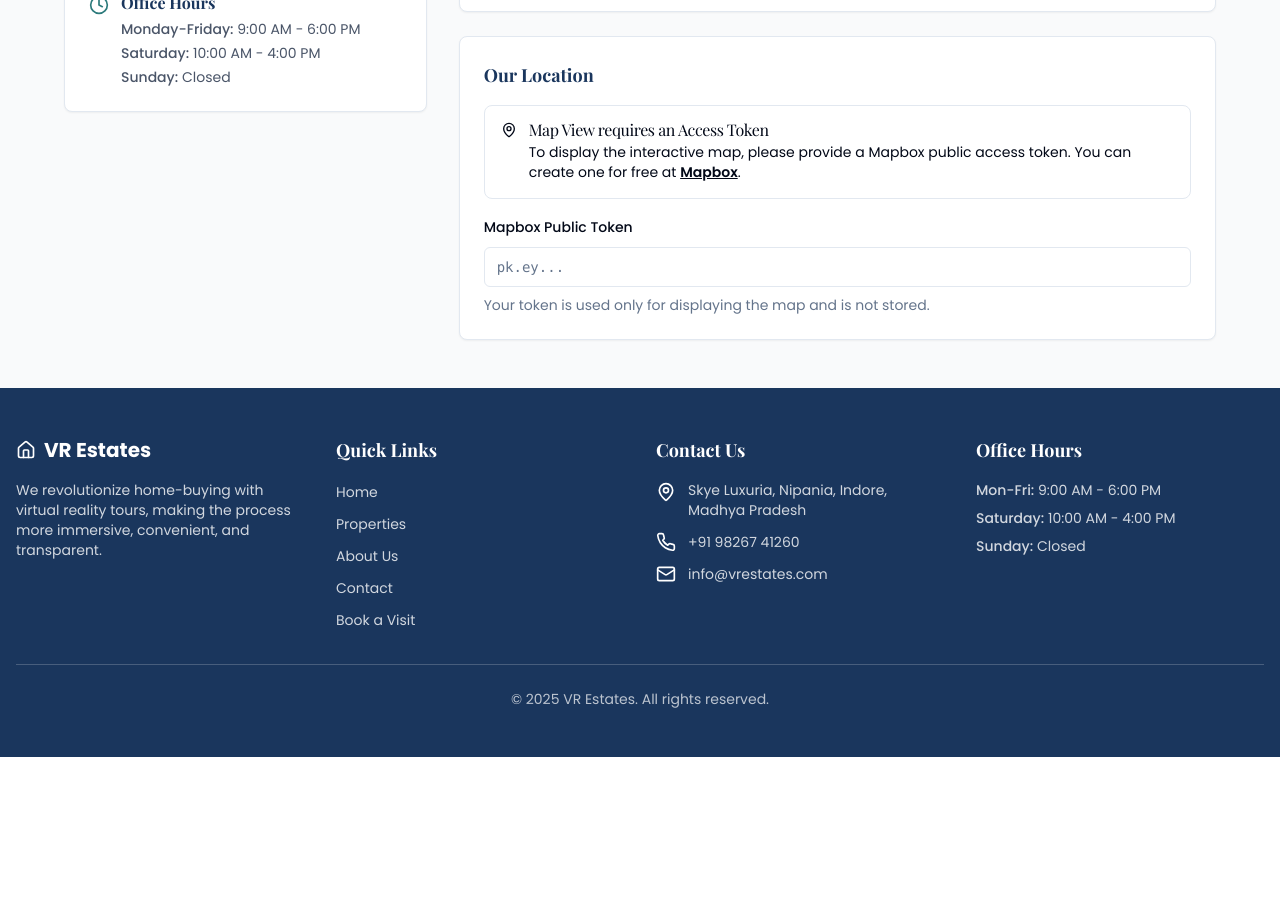
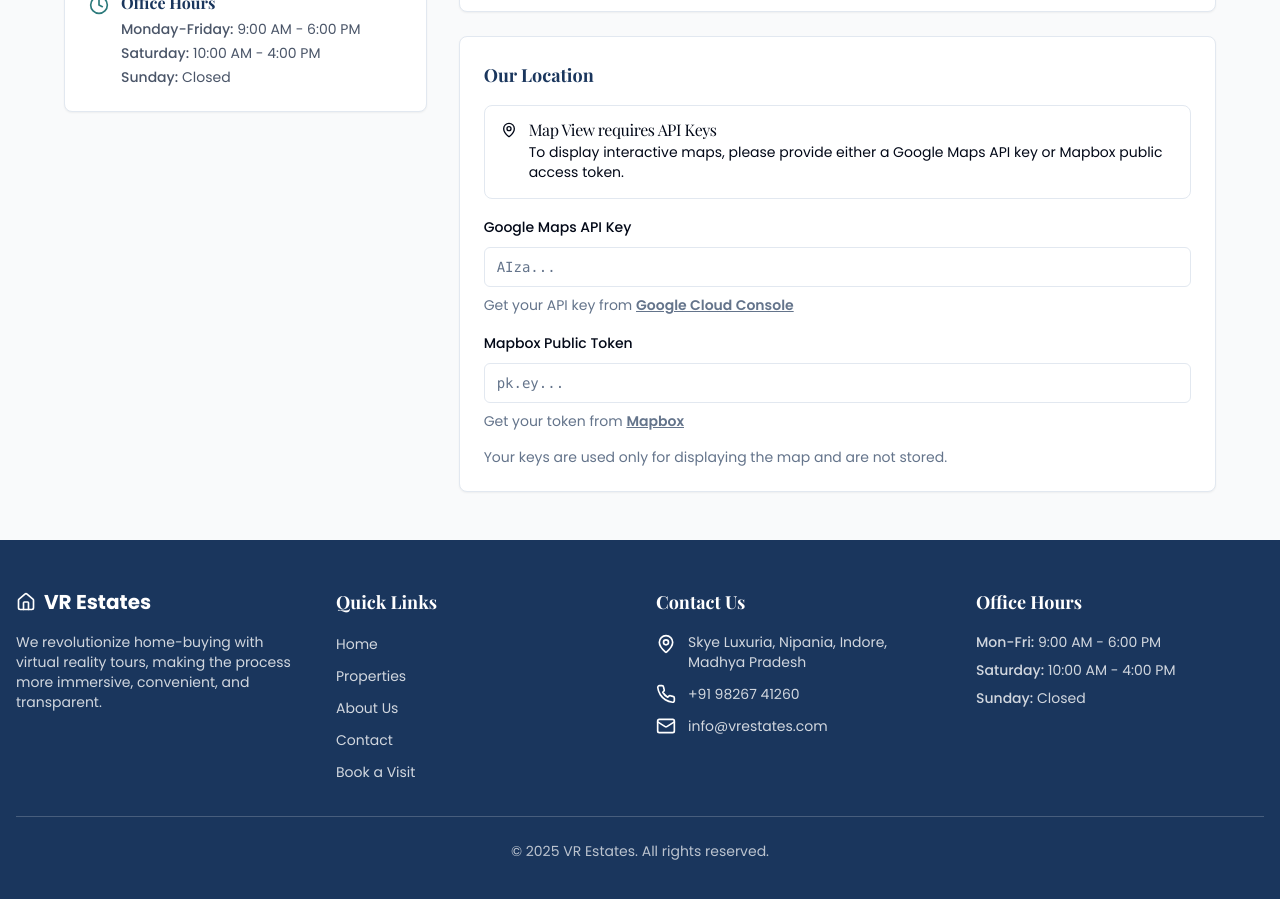
Before and after one commit to Nbagree04/view-home-virtually, a React (Vite) app: page /contact in a window 1280 px wide. Shown: the part 940-1839 px from the top of the page. Before the commit the page ends 1697 px from the top, so only its background shows below. Built offline with nearby package versions, Linux system fonts and the light colour scheme.

Commit message:
Add Google Maps to contact page
Integrate Google Maps to display the office location on the contact page.

```diff
--- /dev/null
+++ b/src/components/GoogleMap.tsx
@@ -0,0 +1,70 @@
+
+import React, { useEffect, useRef } from 'react';
+
+interface GoogleMapProps {
+  apiKey: string;
+  longitude: number;
+  latitude: number;
+}
+
+declare global {
+  interface Window {
+    google: any;
+    initMap: () => void;
+  }
+}
+
+const GoogleMap: React.FC<GoogleMapProps> = ({ apiKey, longitude, latitude }) => {
+  const mapRef = useRef<HTMLDivElement>(null);
+  const mapInstanceRef = useRef<any>(null);
+
+  useEffect(() => {
+    if (!apiKey || !mapRef.current) return;
+
+    // Load Google Maps API
+    const loadGoogleMaps = () => {
+      if (window.google && window.google.maps) {
+        initializeMap();
+        return;
+      }
+
+      const script = document.createElement('script');
+      script.src = `https://maps.googleapis.com/maps/api/js?key=${apiKey}&callback=initMap`;
+      script.async = true;
+      script.defer = true;
+
+      window.initMap = initializeMap;
+      document.head.appendChild(script);
+
+      return () => {
+        document.head.removeChild(script);
+        delete window.initMap;
+      };
+    };
+
+    const initializeMap = () => {
+      if (!mapRef.current || !window.google) return;
+
+      const mapOptions = {
+        center: { lat: latitude, lng: longitude },
+        zoom: 15,
+        mapTypeId: window.google.maps.MapTypeId.ROADMAP,
+      };
+
+      mapInstanceRef.current = new window.google.maps.Map(mapRef.current, mapOptions);
+
+      // Add marker
+      new window.google.maps.Marker({
+        position: { lat: latitude, lng: longitude },
+        map: mapInstanceRef.current,
+        title: 'VR Estates Office',
+      });
+    };
+
+    loadGoogleMaps();
+  }, [apiKey, longitude, latitude]);
+
+  return <div ref={mapRef} className="h-96 w-full rounded-lg" />;
+};
+
+export default GoogleMap;
--- a/src/pages/Contact.tsx
+++ b/src/pages/Contact.tsx
@@ -1,3 +1,4 @@
+
 import React, { useState } from "react";
 import Navbar from "@/components/Navbar";
 import Footer from "@/components/Footer";
@@ -5,12 +6,15 @@ import ContactForm from "@/components/ContactForm";
 import { Card, CardContent } from "@/components/ui/card";
 import { MapPin, Phone, Mail, Clock } from "lucide-react";
 import Map from "@/components/Map";
+import GoogleMap from "@/components/GoogleMap";
 import { Input } from "@/components/ui/input";
 import { Label } from "@/components/ui/label";
 import { Alert, AlertDescription, AlertTitle } from "@/components/ui/alert";
+import { Tabs, TabsContent, TabsList, TabsTrigger } from "@/components/ui/tabs";
 
 const Contact = () => {
   const [mapboxToken, setMapboxToken] = useState("");
+  const [googleMapsApiKey, setGoogleMapsApiKey] = useState("");
 
   const ourLocation = {
     longitude: 75.8982,
@@ -124,6 +128,28 @@ const Contact = () => {
               <Card className="mt-6">
                 <CardContent className="p-6">
                   <h2 className="text-lg font-bold text-realestate-blue mb-4">Our Location</h2>
+                  {mapboxToken || googleMapsApiKey ? (
+                    <Tabs defaultValue="google" className="w-full">
+                      <TabsList className="grid w-full grid-cols-2">
+                        <TabsTrigger value="google">Google Maps</TabsTrigger>
+                        <TabsTrigger value="mapbox">Mapbox</TabsTrigger>
+                      </TabsList>
+                      <TabsContent value="google" className="mt-4">
+                        {googleMapsApiKey ? (
+                          <div className="h-96 rounded-lg overflow-hidden">
+                            <GoogleMap
+                              apiKey={googleMapsApiKey}
+                              longitude={ourLocation.longitude}
+                              latitude={ourLocation.latitude}
+                            />
+                          </div>
+                        ) : (
+                          <div className="h-96 flex items-center justify-center bg-gray-100 rounded-lg">
+                            <p className="text-gray-500">Please enter Google Maps API key to view map</p>
+                          </div>
+                        )}
+                      </TabsContent>
+                      <TabsContent value="mapbox" className="mt-4">
                         {mapboxToken ? (
                           <div className="h-96 rounded-lg overflow-hidden">
                             <Map
@@ -133,16 +159,38 @@ const Contact = () => {
                             />
                           </div>
                         ) : (
+                          <div className="h-96 flex items-center justify-center bg-gray-100 rounded-lg">
+                            <p className="text-gray-500">Please enter Mapbox token to view map</p>
+                          </div>
+                        )}
+                      </TabsContent>
+                    </Tabs>
+                  ) : (
                     <div>
                       <Alert>
                         <MapPin className="h-4 w-4" />
-                         <AlertTitle>Map View requires an Access Token</AlertTitle>
+                        <AlertTitle>Map View requires API Keys</AlertTitle>
                         <AlertDescription>
-                           To display the interactive map, please provide a Mapbox public access token. You can create one for free at{' '}
-                           <a href="https://account.mapbox.com/auth/signup/" target="_blank" rel="noopener noreferrer" className="underline font-semibold">Mapbox</a>.
+                          To display interactive maps, please provide either a Google Maps API key or Mapbox public access token.
                         </AlertDescription>
                       </Alert>
-                       <div className="mt-4 space-y-2">
+                      <div className="mt-4 space-y-4">
+                        <div className="space-y-2">
+                          <Label htmlFor="google-maps-key">Google Maps API Key</Label>
+                          <Input
+                            id="google-maps-key"
+                            type="password"
+                            value={googleMapsApiKey}
+                            onChange={(e) => setGoogleMapsApiKey(e.target.value)}
+                            placeholder="AIza..."
+                            className="font-mono"
+                          />
+                          <p className="text-sm text-muted-foreground">
+                            Get your API key from{' '}
+                            <a href="https://console.cloud.google.com/google/maps-apis" target="_blank" rel="noopener noreferrer" className="underline font-semibold">Google Cloud Console</a>
+                          </p>
+                        </div>
+                        <div className="space-y-2">
                           <Label htmlFor="mapbox-token">Mapbox Public Token</Label>
                           <Input
                             id="mapbox-token"
@@ -153,7 +201,12 @@ const Contact = () => {
                             className="font-mono"
                           />
                           <p className="text-sm text-muted-foreground">
-                            Your token is used only for displaying the map and is not stored.
+                            Get your token from{' '}
+                            <a href="https://account.mapbox.com/auth/signup/" target="_blank" rel="noopener noreferrer" className="underline font-semibold">Mapbox</a>
+                          </p>
+                        </div>
+                        <p className="text-sm text-muted-foreground">
+                          Your keys are used only for displaying the map and are not stored.
                         </p>
                       </div>
                     </div>
```
Lines whose indentation alone changed are shown as unchanged.
